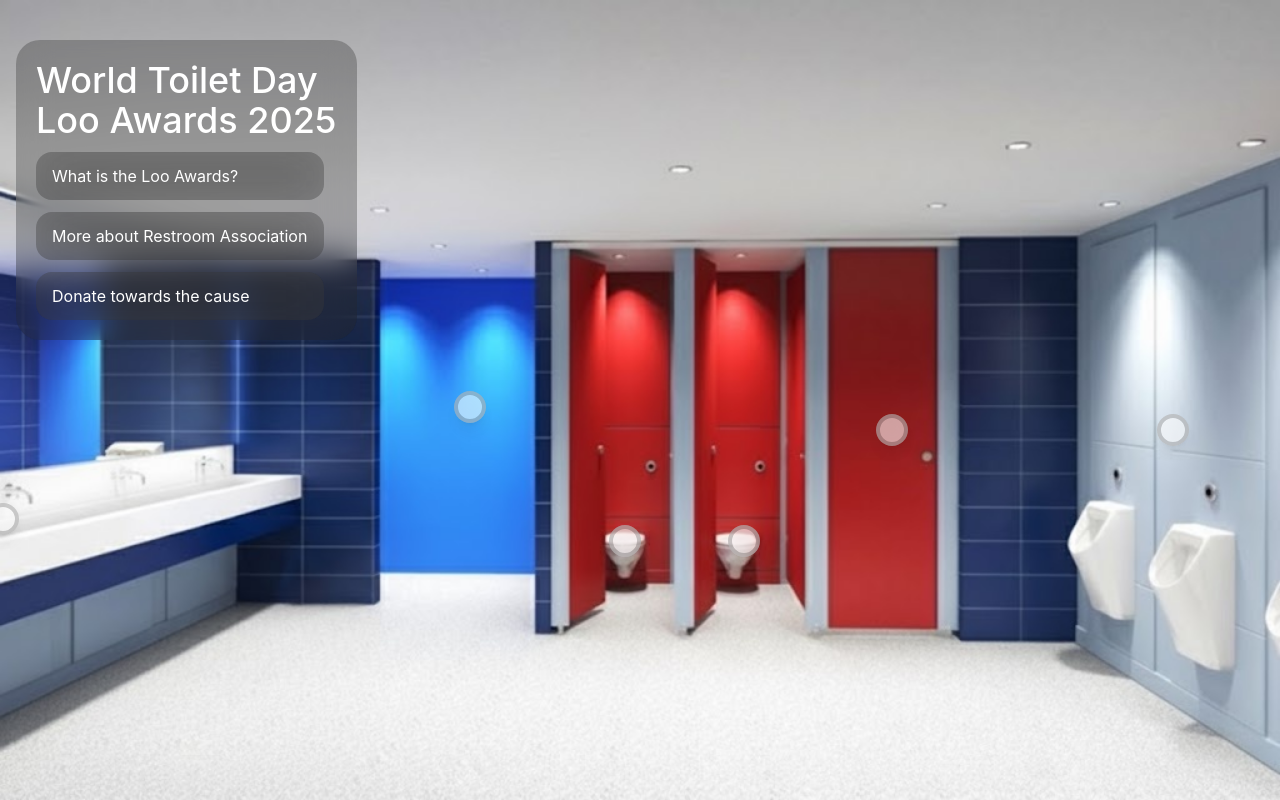
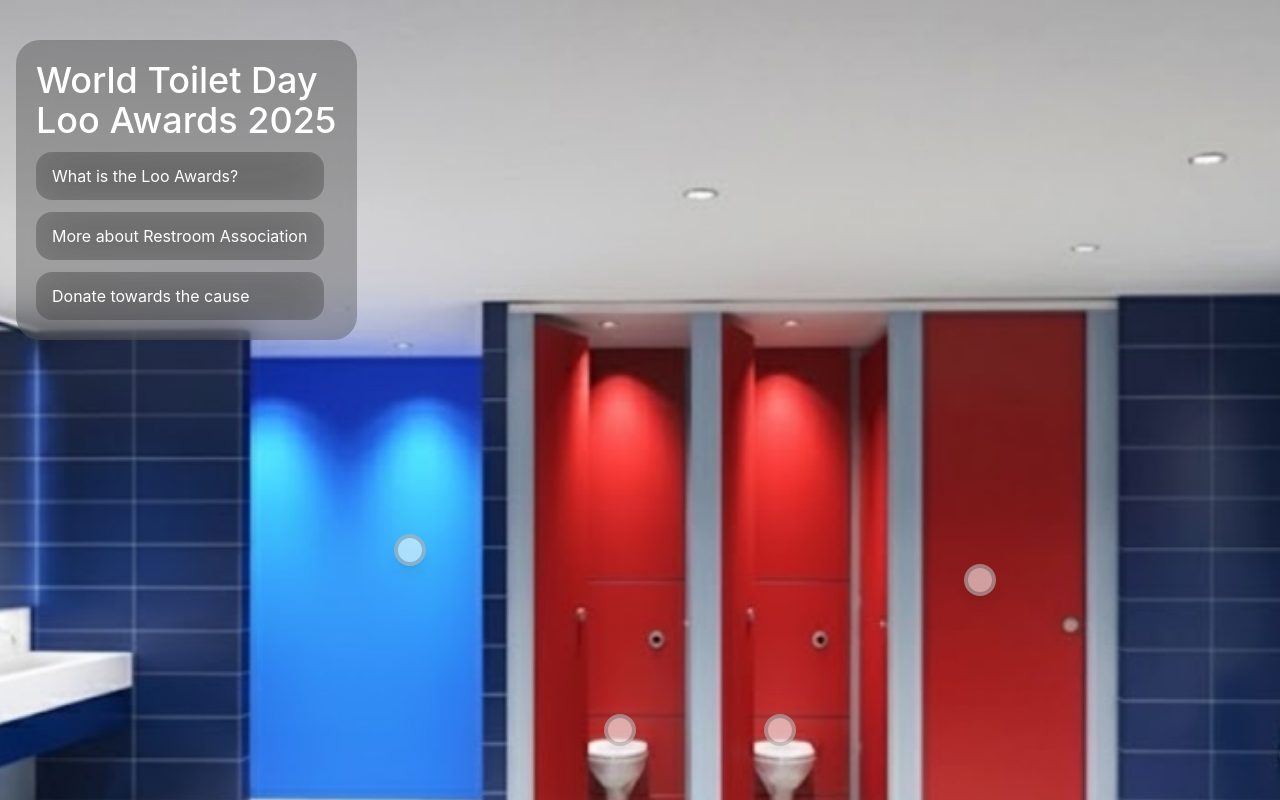
Before and after one commit to fredojunio/virtual-booth, a React (Create React App) app: page / in a window 1280 px wide. Built offline with nearby package versions, Linux system fonts and the light colour scheme.

Commit message:
fix: horizontal scrolling experience

```diff
--- a/src/pages/LandingPage.js
+++ b/src/pages/LandingPage.js
@@ -7,6 +7,7 @@
     width: 0,
     height: 0,
   });
+  const [scrollContainer, setScrollContainer] = React.useState(null);
   const IMAGE_WIDTH = 1920;
   const IMAGE_HEIGHT = 1080;
 
@@ -26,6 +27,16 @@
     window.addEventListener("resize", updateSize);
     return () => window.removeEventListener("resize", updateSize);
   }, []);
+
+  React.useEffect(() => {
+    const scrollEl = document.querySelector(".scroll-wrapper");
+    if (scrollEl) {
+      setScrollContainer(scrollEl);
+      // Center the scroll horizontally
+      const scrollLeft = (scrollEl.scrollWidth - scrollEl.clientWidth) / 2;
+      scrollEl.scrollLeft = scrollLeft;
+    }
+  }, [containerSize.width]);
 
   // Calculate scaled position for a hotspot
   const getHotspotPosition = (originalX, originalY) => {
@@ -50,11 +61,27 @@
   };
 
   return (
-    <div className="relative w-[200vw] md:w-full h-screen overflow-y-hidden overflow-x-auto md:overflow-x-hidden bg-black">
+    <div className="relative h-screen overflow-hidden bg-black">
+      {/* Scroll Wrapper - allows horizontal scrolling */}
+      <div
+        className="scroll-wrapper h-full w-full overflow-x-auto overflow-y-hidden scroll-smooth"
+        style={{ scrollBehavior: "smooth" }}
+      >
+        {/* Inner container that's wider than viewport */}
+        <div className="relative min-w-max h-full">
+          {/* <img
+            src={toiletBg}
+            alt="background"
+            className="absolute top-0 left-0 h-full w-full object-cover pointer-events-none select-none landing-container"
+          /> */}
           <img
             src={toiletBg}
             alt="background"
-        className="absolute top-0 left-0 h-full w-full object-cover pointer-events-none select-none landing-container"
+            className="h-full object-cover pointer-events-none select-none landing-container"
+            style={{
+              width: `${IMAGE_WIDTH}px`,
+              height: `${IMAGE_HEIGHT}px`,
+            }}
           />
 
           {/* Left Sidebar Buttons (Desktop Only) */}
@@ -84,13 +111,6 @@
               Donate towards the cause
             </a>
           </div>
-      {/* Background Image */}
-      {/* <div
-        className="absolute inset-0 bg-cover bg-center landing-container"
-        style={{
-          backgroundImage: `url(${toiletBg})`,
-        }}
-      /> */}
 
           {/* Sponsor Hotspots */}
           <div className="absolute inset-0 pointer-events-none">
@@ -127,6 +147,8 @@
               );
             })}
           </div>
+        </div>
+      </div>
 
       {/* Footer Note */}
       {/* <div className="absolute bottom-6 left-1/2 transform -translate-x-1/2 text-white text-center px-4 py-2 bg-black bg-opacity-50 rounded-full text-sm font-medium">
```
Lines whose indentation alone changed are shown as unchanged.
